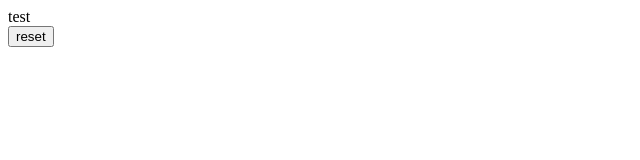
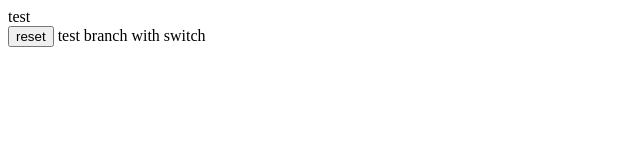
Before and after one commit to khairulp031/git1001, a plain HTML site: page index.html in a window 1280 px wide. Shown: the whole page, without its empty margins (0-640 px from the left). Drawn offline with Linux system fonts and the light colour scheme.

Commit message:
test branch with switch

```diff
--- a/index.html
+++ b/index.html
@@ -9,5 +9,6 @@
 <body>
     <div>test</div>
     <button>reset</button>
+    <span>test branch with switch</span>
 </body>
 </html>
```
